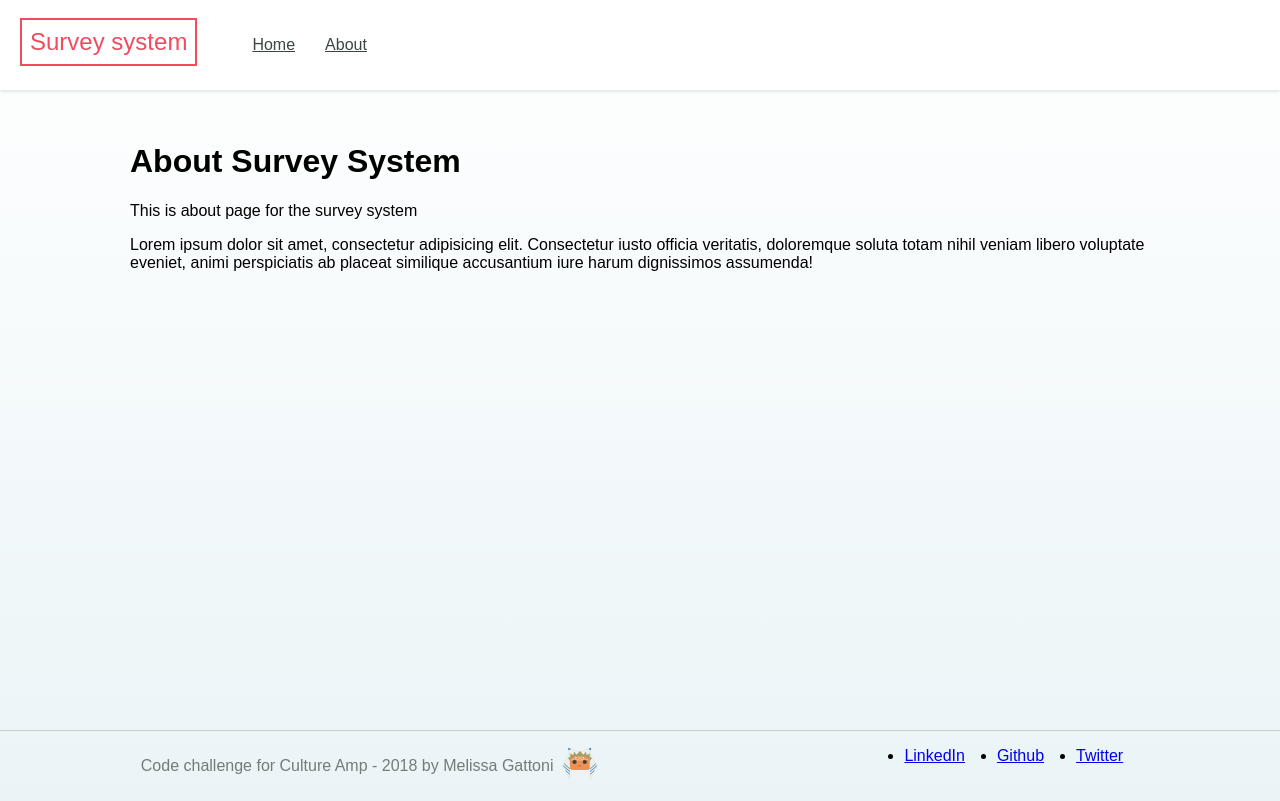
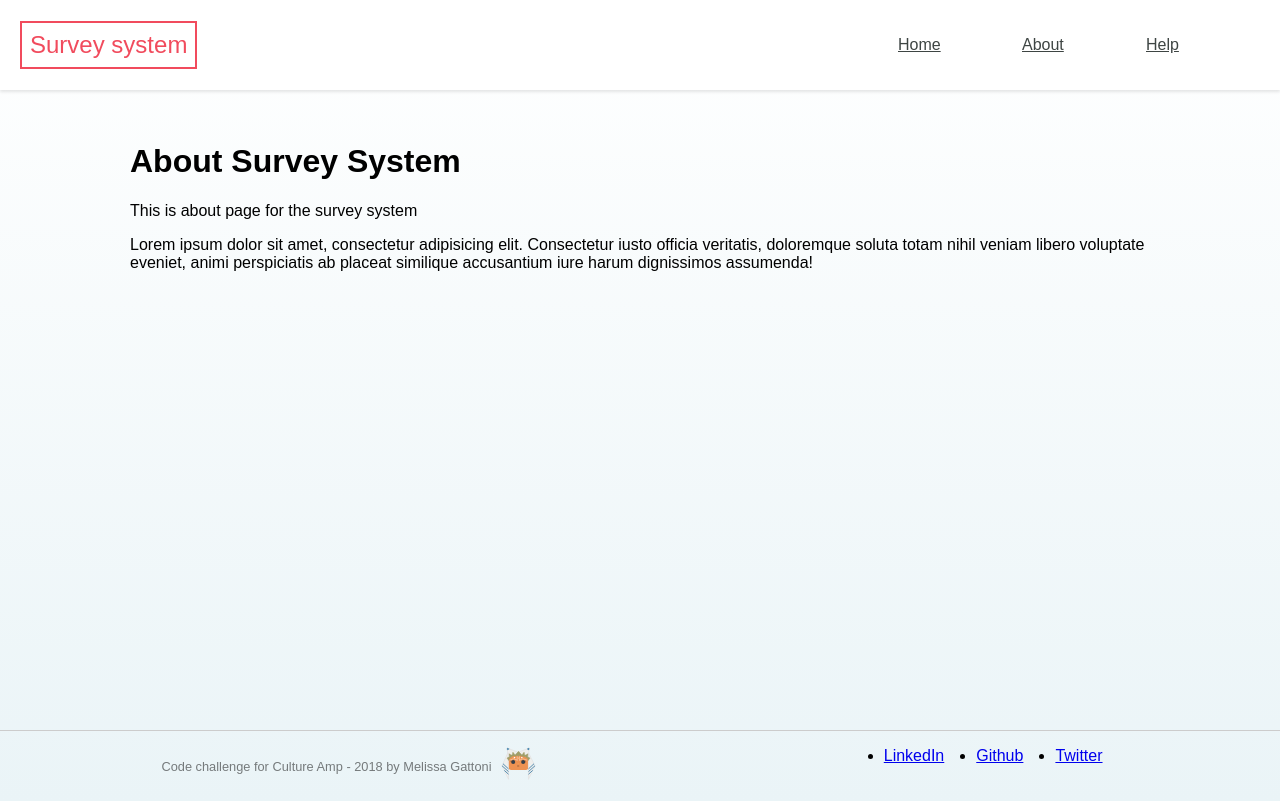
Before and after one commit to meligatt/surveys-project-2018, a React app: page /about in a window 1280 px wide. Built offline with nearby package versions, Linux system fonts and the light colour scheme.

Commit message:
Update styles of nav menu and footer component for smaller devices

```diff
--- a/src/components/footer/index.scss
+++ b/src/components/footer/index.scss
@@ -8,8 +8,10 @@
   }
   .footer__author {
     display: flex;
+    font-size: 0.8rem;
     align-items: center;
     color: rgba(0,0,0,0.5);
+    flex: 0 1 auto;
   }
   .footer__link-list{
     margin: 0;
--- a/src/components/main-nav/index.jsx
+++ b/src/components/main-nav/index.jsx
@@ -16,6 +16,9 @@ const MainNav = () => {
         <li className="main-nav__item">
           <Link to="/about">About</Link>
         </li>
+        <li className="main-nav__item">
+          <Link to="/about">Help</Link>
+        </li>
       </ul>
     </div>
   </nav>
--- a/src/components/main-nav/index.scss
+++ b/src/components/main-nav/index.scss
@@ -1,5 +1,8 @@
 .main-nav {
   .main-nav__container {
+    display: flex;
+    align-items: center;
+    justify-content: space-between;
     height: 90px;
     background: white;
     box-shadow: 0 2px 3px 0 rgba(0,0,0,.1);
@@ -14,11 +17,17 @@
     padding: 0.5rem;
   }
   .main-nav__menu {
-    display: inline-block;
+    display: flex;
+    flex-wrap: wrap;
+    flex: 0 1 30%;
+    margin: 0;
+    padding: 0;
+    list-style: none;
   }
   .main-nav__item {
-    display: inline-block;
-    padding: 20px 15px;
+    flex: 1 0 calc(25% - 10px);
+    margin-left: 10px;
+    margin-right: 10px;
     font-size: 1rem;
     a {
       color: #3e4543;
```
